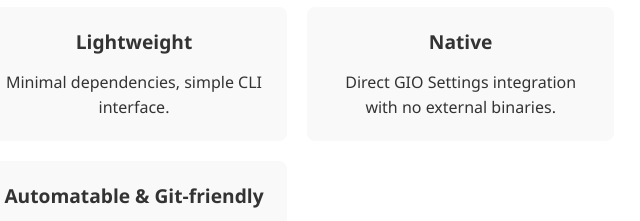
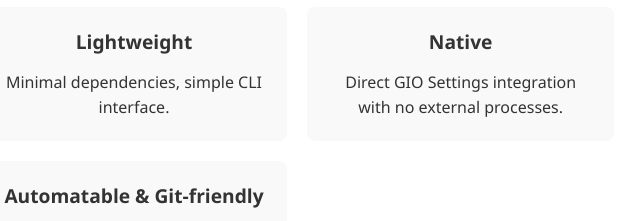
Before and after one commit to jpinilloslr/gshortcuts, a plain HTML site: page docs/index.html in a window 1280 px wide. Shown: the part 495-716 px from the top of the page, 506-1146 px from the left. Drawn offline with Linux system fonts and the light colour scheme.

```diff
--- a/docs/index.html
+++ b/docs/index.html
@@ -80,7 +80,7 @@
         </div>
         <div class="feature">
           <h3>Native</h3>
-          <p>Direct GIO Settings integration with no external binaries.</p>
+          <p>Direct GIO Settings integration with no external processes.</p>
         </div>
         <div class="feature">
           <h3>Declarative Configs</h3>
```
Also changed, not shown: 1 other file.
